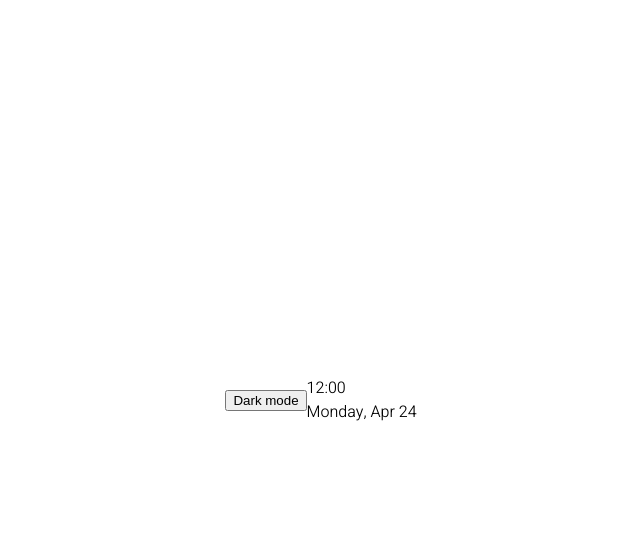
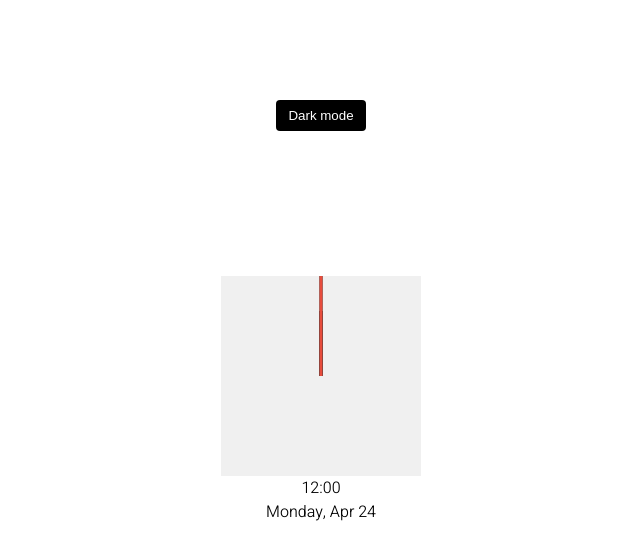
Before and after one commit to mrFTO/50Days_50Projects, a plain HTML site: page Day 19 project/index.html in a window 1280 px wide. Shown: the whole page, without its empty margins (319-959 px from the left). Drawn offline with Linux system fonts and the light colour scheme.

Commit message:
feat: add more styles

```diff
--- a/Day 19 project/style.css
+++ b/Day 19 project/style.css
@@ -6,6 +6,10 @@
 :root {
   --primary-color: #000;
   --secondary-color: #fff;
+}
+
+html {
+  transition: all 0.5s ease-in;
 }
 
 html.dark {
@@ -26,4 +30,56 @@ body {
   margin: 0;
 }
 
-/* 5 min */
+.toggle {
+  cursor: pointer;
+  background-color: var(--primary-color);
+  color: var(--secondary-color);
+  border: 0;
+  border-radius: 4px;
+  padding: 8px 12px;
+  position: absolute;
+  top: 100px;
+}
+
+.toggle:focus {
+  outline: none;
+}
+
+.clock-container {
+  display: flex;
+  flex-direction: column;
+  justify-content: space-between;
+  align-items: center;
+}
+
+.clock {
+  position: relative;
+  width: 200px;
+  height: 200px;
+background-color: #f0f0f0;
+}
+
+.needle {
+  background-color: var(--primary-color);
+  position: absolute;
+  top: 50%;
+  left: 50%;
+  height: 65px;
+  width: 3px;
+  transform-origin: bottom center;
+}
+
+.needle.hour {
+  transform: translate(-50%, -100%) rotate(0deg);
+}
+
+.needle.minute {
+  transform: translate(-50%, -100%) rotate(0deg);
+  height: 100px;
+}
+
+.needle.second {
+  transform: translate(-50%, -100%) rotate(0deg);
+  height: 100px;
+  background-color: #e74c3c;
+}
```
